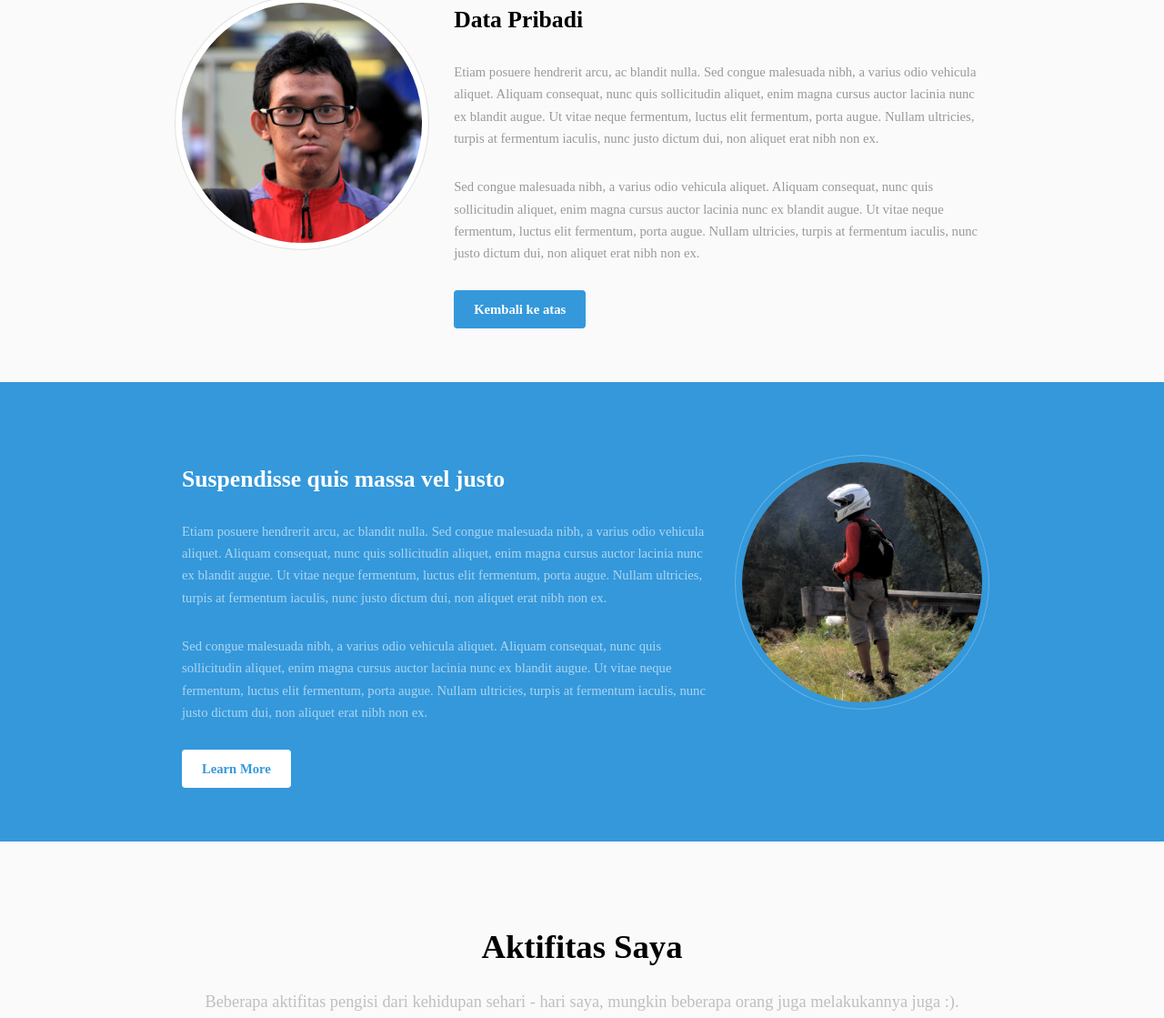
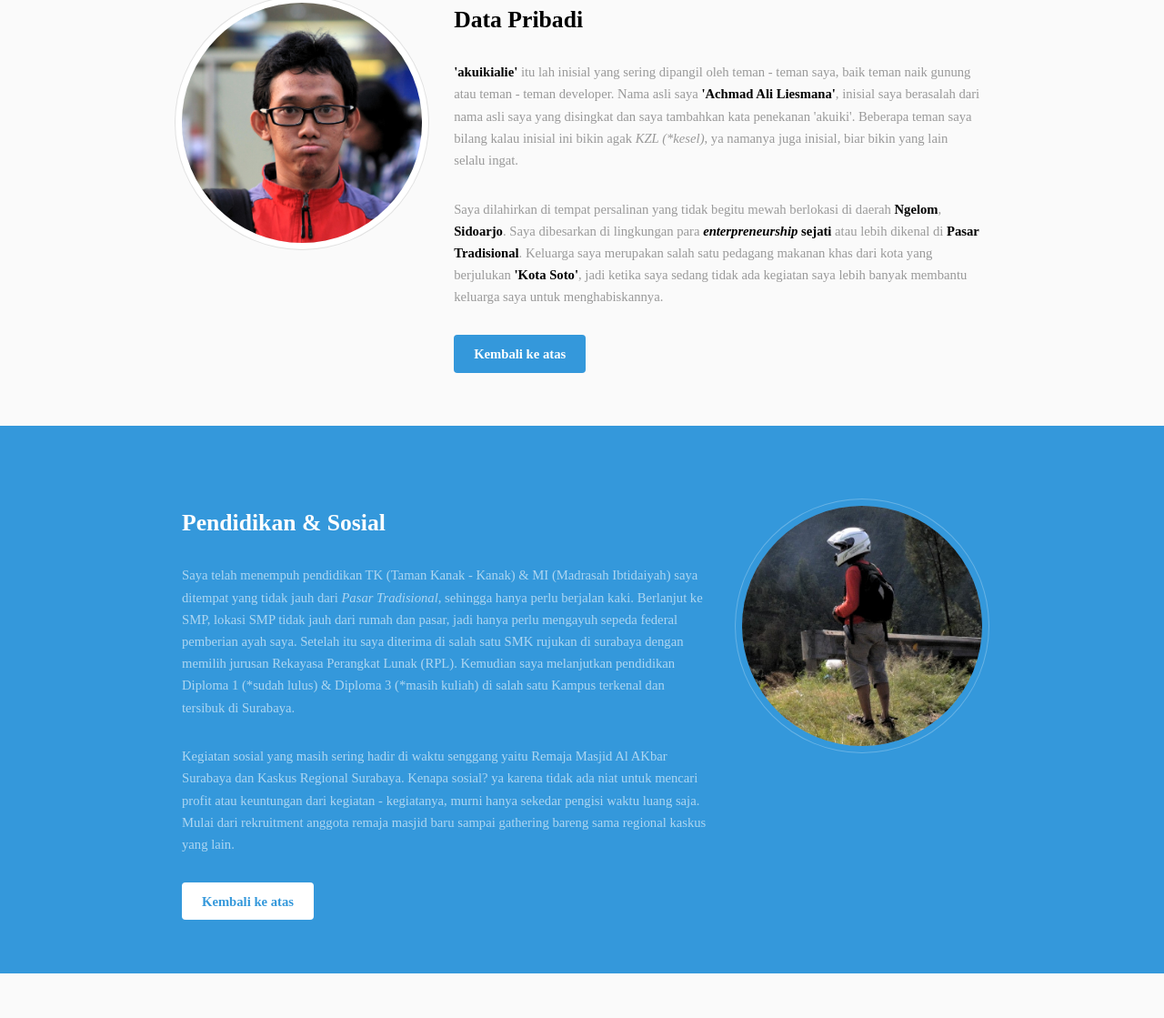
Before and after one commit to akuikialie/akuikialie.github.io, a plain HTML site: page index.html in a window 1280 px wide. Shown: the part 885-2004 px from the top of the page at 91% size. Drawn offline with Linux system fonts and the light colour scheme; a web font is replaced by a local one.

Commit message:
index.html : update content

```diff
--- a/index.html
+++ b/index.html
@@ -44,8 +44,9 @@
                         </div>
                         <div class="col col2">
                             <h3>Data Pribadi</h3>
-                            <p>Etiam posuere hendrerit arcu, ac blandit nulla. Sed congue malesuada nibh, a varius odio vehicula aliquet. Aliquam consequat, nunc quis sollicitudin aliquet, enim magna cursus auctor lacinia nunc ex blandit augue. Ut vitae neque fermentum, luctus elit fermentum, porta augue. Nullam ultricies, turpis at fermentum iaculis, nunc justo dictum dui, non aliquet erat nibh non ex.</p>
-                            <p>Sed congue malesuada nibh, a varius odio vehicula aliquet. Aliquam consequat, nunc quis sollicitudin aliquet, enim magna cursus auctor lacinia nunc ex blandit augue. Ut vitae neque fermentum, luctus elit fermentum, porta augue. Nullam ultricies, turpis at fermentum iaculis, nunc justo dictum dui, non aliquet erat nibh non ex. </p>
+                            <p><strong>'akuikialie'</strong> itu lah inisial yang sering dipangil oleh teman - teman saya, baik teman naik gunung atau teman - teman developer. Nama asli saya <strong>'Achmad Ali Liesmana'</strong>, inisial saya berasalah dari nama asli saya yang disingkat dan saya tambahkan kata penekanan 'akuiki'. Beberapa teman saya bilang kalau inisial ini bikin agak <i>KZL (*kesel)</i>, ya namanya juga inisial, biar bikin yang lain selalu ingat.</p>
+                            <p>Saya dilahirkan di tempat persalinan yang tidak begitu mewah berlokasi di daerah <strong>Ngelom</strong>, <strong>Sidoarjo</strong>. Saya dibesarkan di lingkungan para <strong><i>enterpreneurship</i> sejati</strong> atau lebih dikenal di <strong>Pasar Tradisional</strong>. Keluarga saya merupakan
+                            salah satu pedagang makanan khas dari kota yang berjulukan <strong>'Kota Soto'</strong>, jadi ketika saya sedang tidak ada kegiatan saya lebih banyak membantu keluarga saya untuk menghabiskannya. </p>
                             <a href="#" class="button">Kembali ke atas</a>
                         </div>
                     </div>
@@ -57,10 +58,12 @@
                 <div class="inner">
                     <div class="flex flex-2">
                         <div class="col col2">
-                            <h3>Suspendisse quis massa vel justo</h3>
-                            <p>Etiam posuere hendrerit arcu, ac blandit nulla. Sed congue malesuada nibh, a varius odio vehicula aliquet. Aliquam consequat, nunc quis sollicitudin aliquet, enim magna cursus auctor lacinia nunc ex blandit augue. Ut vitae neque fermentum, luctus elit fermentum, porta augue. Nullam ultricies, turpis at fermentum iaculis, nunc justo dictum dui, non aliquet erat nibh non ex.</p>
-                            <p>Sed congue malesuada nibh, a varius odio vehicula aliquet. Aliquam consequat, nunc quis sollicitudin aliquet, enim magna cursus auctor lacinia nunc ex blandit augue. Ut vitae neque fermentum, luctus elit fermentum, porta augue. Nullam ultricies, turpis at fermentum iaculis, nunc justo dictum dui, non aliquet erat nibh non ex. </p>
-                            <a href="#" class="button">Learn More</a>
+                            <h3>Pendidikan & Sosial</h3>
+                            <p>Saya telah menempuh pendidikan TK (Taman Kanak - Kanak) & MI (Madrasah Ibtidaiyah) saya ditempat yang tidak jauh dari <i>Pasar Tradisional</i>, sehingga hanya perlu berjalan kaki. Berlanjut ke SMP, lokasi SMP tidak jauh dari rumah dan pasar, jadi hanya perlu mengayuh sepeda federal pemberian ayah saya. Setelah itu saya diterima di salah satu SMK rujukan di surabaya dengan memilih jurusan Rekayasa Perangkat Lunak (RPL). Kemudian saya melanjutkan pendidikan Diploma 1 (*sudah lulus) & Diploma 3 (*masih kuliah) di salah satu Kampus terkenal dan tersibuk di Surabaya.
+                            </p>
+                            <p>Kegiatan sosial yang masih sering hadir di waktu senggang yaitu Remaja Masjid Al AKbar Surabaya dan Kaskus Regional Surabaya. Kenapa sosial? ya karena tidak ada niat untuk mencari profit atau keuntungan dari kegiatan - kegiatanya, murni hanya sekedar pengisi waktu luang saja. Mulai dari rekruitment anggota remaja masjid baru sampai gathering bareng sama regional kaskus yang lain.
+                            </p>
+                            <a href="#" class="button">Kembali ke atas</a>
                         </div>
                         <div class="col col1 first">
                             <div class="image round fit">
@@ -83,42 +86,25 @@
                             <div class="image round fit">
                                 <img src="images/pic03.jpg" alt="" />
                             </div>
-                            <p>Sed congue elit malesuada nibh, a varius odio vehicula aliquet. Aliquam consequat, nunc quis sollicitudin aliquet. </p>
+                            <p>Kegiatan inilah yang banyak menghabiskan waktu saya dalam 24 jam, ya karena saya bekerja sebagai <strong><i>Backend Developer</i></strong>.</p>
                             <a href="#" class="button">Programming</a>
                         </div>
                         <div class="col align-center">
                             <div class="image round fit">
                                 <img src="images/pic05.jpg" alt="" />
                             </div>
-                            <p>Sed congue elit malesuada nibh, a varius odio vehicula aliquet. Aliquam consequat, nunc quis sollicitudin aliquet. </p>
+                            <p><strong>Tukang Jepret</strong>, inilah sebutan jika ada seseorang yang hobi dan bekerja sampingan dengan <i>photograph</i>. </p>
                             <a href="#" class="button">Photography</a>
                         </div>
                         <div class="col align-center">
                             <div class="image round fit">
                                 <img src="images/pic04.jpg" alt="" />
                             </div>
-                            <p>Sed congue elit malesuada nibh, a varius odio vehicula aliquet. Aliquam consequat, nunc quis sollicitudin aliquet. </p>
+                            <p>Kalau lagi dapat liburan / cuti dari kantor, kegiatan ini yang akan lakukan yaitu <strong>Mendaki Gunung</strong></p>
                             <a href="#" class="button">Hiking</a>
                         </div>
                     </div>
                 </div>
-                <!-- <div class="inner">
-                    <header class="align-center">
-                    </header>
-                    <div class="flex flex-3">
-                        <div class="col align-center">
-                        </div>
-                        <div class="col align-center">
-                            <div class="image round fit">
-                                <img src="images/pic05.jpg" alt="" />
-                            </div>
-                            <p>Sed congue elit malesuada nibh, a varius odio vehicula aliquet. Aliquam consequat, nunc quis sollicitudin aliquet. </p>
-                            <a href="#" class="button">Writing</a>
-                        </div>
-                        <div class="col align-center">
-                        </div>
-                    </div>
-                </div> -->
             </section>
 
         </div>
```
